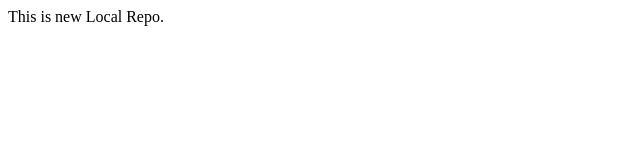
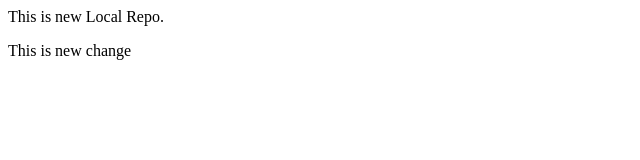
Before and after one commit to sans56kruti/localRepo, a plain HTML site: page index.html in a window 1280 px wide. Shown: the whole page, without its empty margins (0-640 px from the left). Drawn offline with Linux system fonts and the light colour scheme.

Commit message:
new para added

```diff
--- a/index.html
+++ b/index.html
@@ -1 +1,2 @@
 <p>This is new Local Repo.</p>
+<p>This is new change</p>
```
